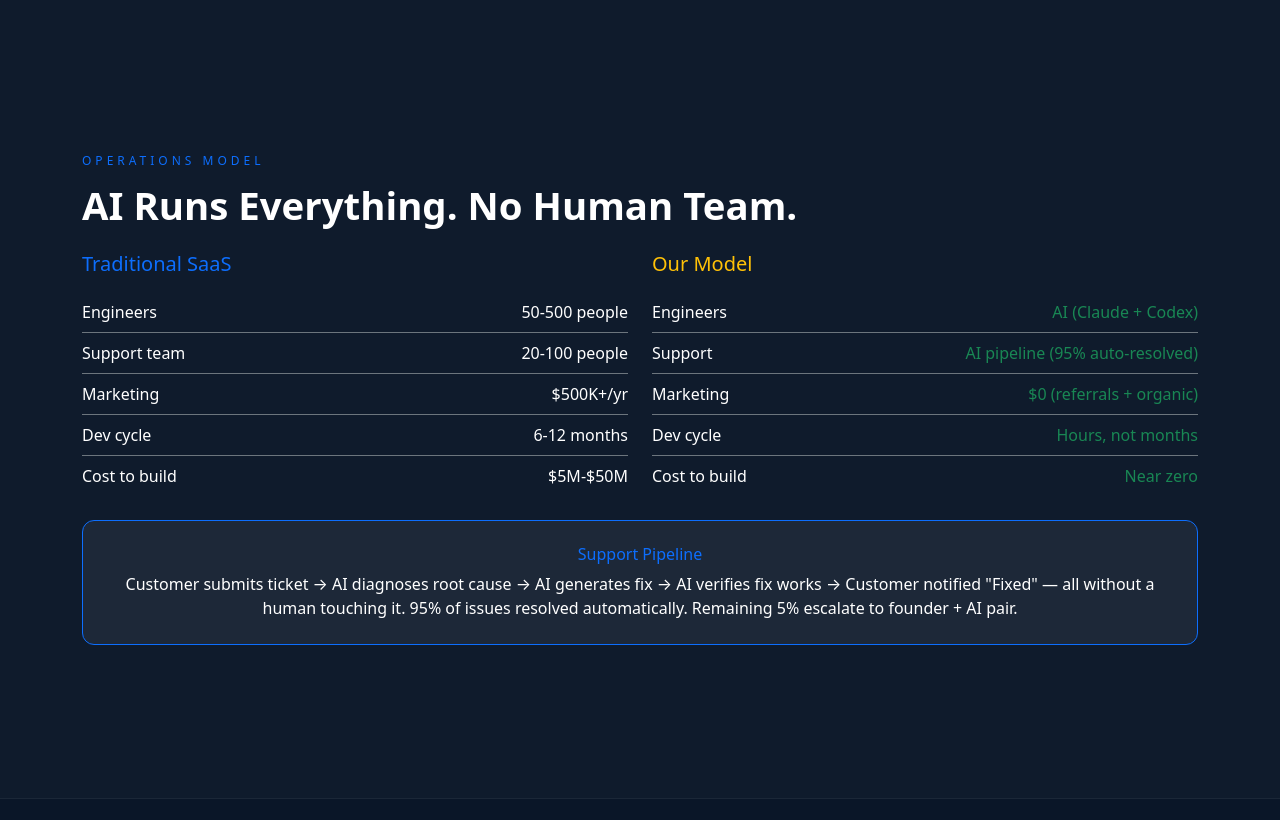
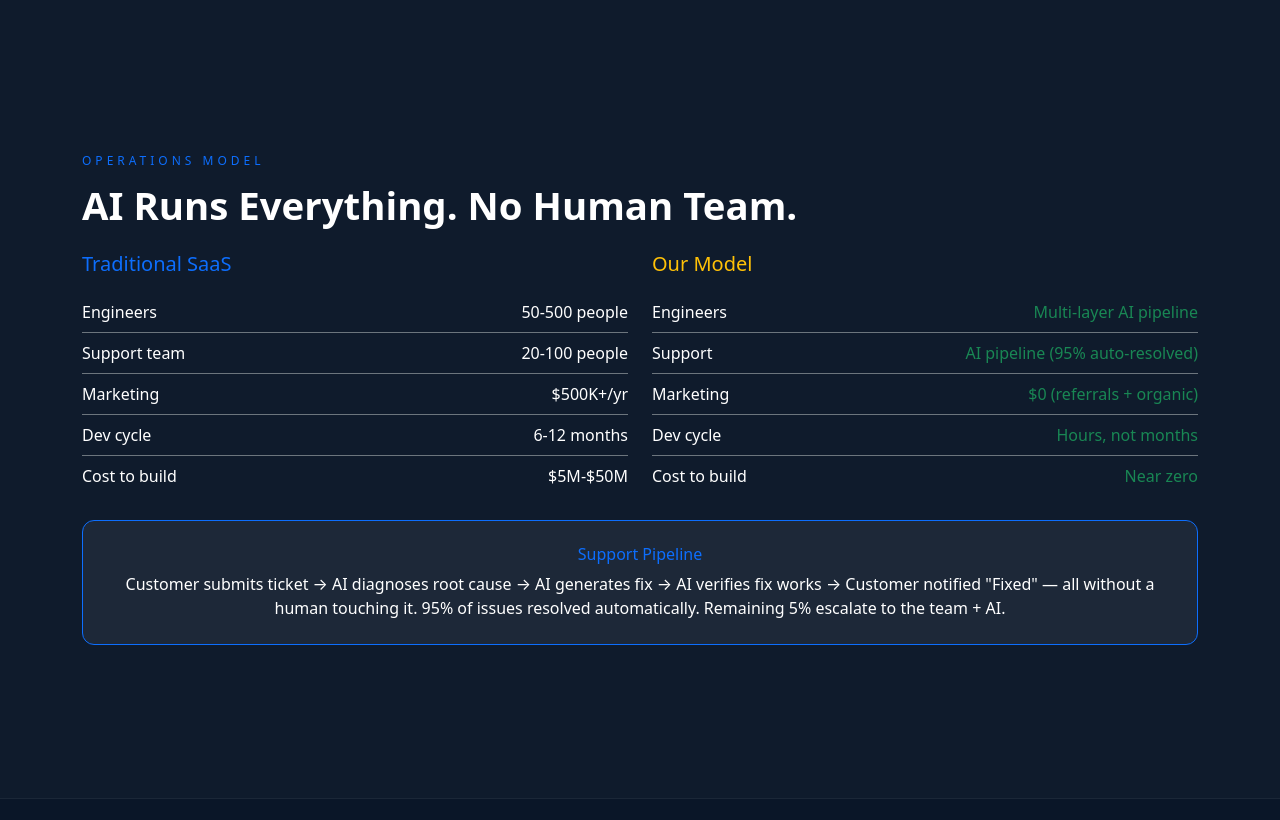
Before and after one commit to 9211sheppard/freight-dashboard, a Flask app: page /invest in a window 1280 px wide. Shown: the part 3867-4687 px from the top of the page. Run offline with Flask 3, Linux system fonts and the light colour scheme; some libraries are stand-ins or nearby versions.

Commit message:
Remove founder/AI tool references, update tone across all pages
- Replaced "1 founder" with "lean AI-native team" on all pages
- Replaced "Claude/Codex" with "multi-layer AI pipeline" everywhere
- Changed "Rate This Idea" to "What's Your Take?" (pitch)
- Changed "Interested?" to "We'd Value Your Perspective" (invest)
- Changed "Questions?" to "What's Your Take?" (review)
- Updated scoring language to be confident, not desperate
- Updated pitch_profiles.json to match

Co-Authored-By: Claude Opus 4.6 (1M context) <noreply@anthropic.com>

```diff
--- a/pitch_profiles.json
+++ b/pitch_profiles.json
@@ -162,7 +162,7 @@
       "stage_vision": "Stage 1: API/SaaS (data layer). Stage 2: Platform (execution layer). Stage 3: Infrastructure (the AWS of freight \u2014 every logistics transaction runs through your rails)"
     },
     "scoring_questions": {
-      "q1": "As a technical founder, does the AI-first operations model (Claude + Codex as the engineering team) feel viable or risky?",
+      "q1": "As a technical founder, does the AI-first operations model (multi-layer AI pipeline as the engineering team) feel viable or risky?",
       "q2": "How would you evaluate the technical moat \u2014 is speed of development enough, or do you need proprietary technology?",
       "q3": "At $49.99/mo with near-zero COGS, what growth rate would you need to see to consider this investable?"
     }
@@ -175,7 +175,7 @@
       "xeneta": "PitchBook/CB Insights for freight \u2014 $25K-$400K/yr for market intelligence that should be a feature, not a product",
       "our_product": "Canva vs. Adobe. Zoom vs. WebEx. The pattern repeats: incumbent charges $50K+, startup offers 95% of the value at $49.99/mo, captures the 80% of the market that was priced out",
       "network_memberships": "Freight networks are paid communities (WCA: $2-5K/yr, Pangea: $1.5-3K/yr). 100K+ forwarders belong to 3-5 networks each = $1.5B+ annual spend on directories and conferences. We disintermediate that entire layer",
-      "ai_ops": "The AI-first thesis: what if you could build a $60M ARR SaaS company with 2-3 people? Claude handles support, Codex handles engineering, Azure handles infrastructure. Gross margins above 95%",
+      "ai_ops": "The AI-first thesis: what if you could build a $60M ARR SaaS company with a lean team? A multi-layer AI pipeline handles support, engineering, and verification. Azure handles infrastructure. Gross margins above 95%",
       "cold_start": "Seeded with Maersk free API (real-time spot rates) + carrier schedule data. Network data bootstrapped from public directories. Not dependent on user-generated content to deliver Day 1 value",
       "network_effect": "Two-sided: supply side (agents share rates) and demand side (forwarders search agents). Each side makes the other more valuable. Defensible at scale \u2014 like LinkedIn for freight",
       "growth": "CAC = $0 (referral-driven). LTV at 2% monthly churn = $2,500. LTV:CAC = infinity at launch. Even at 5% churn (conservative), LTV = $1,000. Payback period: immediate",
--- a/static/pitch_profiles.json
+++ b/static/pitch_profiles.json
@@ -162,7 +162,7 @@
       "stage_vision": "Stage 1: API/SaaS (data layer). Stage 2: Platform (execution layer). Stage 3: Infrastructure (the AWS of freight \u2014 every logistics transaction runs through your rails)"
     },
     "scoring_questions": {
-      "q1": "As a technical founder, does the AI-first operations model (Claude + Codex as the engineering team) feel viable or risky?",
+      "q1": "As a technical founder, does the AI-first operations model (multi-layer AI pipeline as the engineering team) feel viable or risky?",
       "q2": "How would you evaluate the technical moat \u2014 is speed of development enough, or do you need proprietary technology?",
       "q3": "At $49.99/mo with near-zero COGS, what growth rate would you need to see to consider this investable?"
     }
@@ -175,7 +175,7 @@
       "xeneta": "PitchBook/CB Insights for freight \u2014 $25K-$400K/yr for market intelligence that should be a feature, not a product",
       "our_product": "Canva vs. Adobe. Zoom vs. WebEx. The pattern repeats: incumbent charges $50K+, startup offers 95% of the value at $49.99/mo, captures the 80% of the market that was priced out",
       "network_memberships": "Freight networks are paid communities (WCA: $2-5K/yr, Pangea: $1.5-3K/yr). 100K+ forwarders belong to 3-5 networks each = $1.5B+ annual spend on directories and conferences. We disintermediate that entire layer",
-      "ai_ops": "The AI-first thesis: what if you could build a $60M ARR SaaS company with 2-3 people? Claude handles support, Codex handles engineering, Azure handles infrastructure. Gross margins above 95%",
+      "ai_ops": "The AI-first thesis: what if you could build a $60M ARR SaaS company with a lean team? A multi-layer AI pipeline handles support, engineering, and verification. Azure handles infrastructure. Gross margins above 95%",
       "cold_start": "Seeded with Maersk free API (real-time spot rates) + carrier schedule data. Network data bootstrapped from public directories. Not dependent on user-generated content to deliver Day 1 value",
       "network_effect": "Two-sided: supply side (agents share rates) and demand side (forwarders search agents). Each side makes the other more valuable. Defensible at scale \u2014 like LinkedIn for freight",
       "growth": "CAC = $0 (referral-driven). LTV at 2% monthly churn = $2,500. LTV:CAC = infinity at launch. Even at 5% churn (conservative), LTV = $1,000. Payback period: immediate",
--- a/templates/invest.html
+++ b/templates/invest.html
@@ -56,7 +56,7 @@
         <div class="section-title">Freight Intelligence Platform<br><span style="color:var(--gold);">$49.99/mo vs $500,000/yr</span></div>
         <p style="font-size:1.15rem; opacity:0.8; line-height:1.7;">
           A 4-in-1 freight intelligence platform that replaces tools costing 100-1000x more.
-          Built by 1 founder with AI. Zero marketing spend. Zero employees.
+          Built by a lean AI-native team. Zero marketing spend. Autonomous operations.
           Targeting 80,000+ underserved SMB freight forwarders globally.
         </p>
         <div class="d-flex gap-3 mt-4 flex-wrap">
@@ -186,7 +186,7 @@
       </div>
       <div class="col-md-6">
         <h5 class="mb-3" style="color:var(--gold);">Our Model</h5>
-        <div class="d-flex justify-content-between py-2 border-bottom border-secondary"><span>Engineers</span><span style="color:var(--green);">AI (Claude + Codex)</span></div>
+        <div class="d-flex justify-content-between py-2 border-bottom border-secondary"><span>Engineers</span><span style="color:var(--green);">Multi-layer AI pipeline</span></div>
         <div class="d-flex justify-content-between py-2 border-bottom border-secondary"><span>Support</span><span style="color:var(--green);">AI pipeline (95% auto-resolved)</span></div>
         <div class="d-flex justify-content-between py-2 border-bottom border-secondary"><span>Marketing</span><span style="color:var(--green);">$0 (referrals + organic)</span></div>
         <div class="d-flex justify-content-between py-2 border-bottom border-secondary"><span>Dev cycle</span><span style="color:var(--green);">Hours, not months</span></div>
@@ -195,7 +195,7 @@
     </div>
     <div class="metric-card mt-4" style="border-color:var(--accent);">
       <h6 style="color:var(--accent);">Support Pipeline</h6>
-      <p class="mb-0 opacity-80">Customer submits ticket &rarr; AI diagnoses root cause &rarr; AI generates fix &rarr; AI verifies fix works &rarr; Customer notified "Fixed" &mdash; all without a human touching it. 95% of issues resolved automatically. Remaining 5% escalate to founder + AI pair.</p>
+      <p class="mb-0 opacity-80">Customer submits ticket &rarr; AI diagnoses root cause &rarr; AI generates fix &rarr; AI verifies fix works &rarr; Customer notified "Fixed" &mdash; all without a human touching it. 95% of issues resolved automatically. Remaining 5% escalate to the team + AI.</p>
     </div>
   </div>
 </section>
@@ -251,14 +251,14 @@
     <div class="section-label">Pre-Answered Risks</div>
     <div class="section-title">Every Hard Question, Answered.</div>
     <div class="risk-grid">
-      <div class="risk-card"><div class="q">"How do you scale support without humans?"</div><div class="a">AI support pipeline: 95% auto-resolved. Remaining 5% handled by founder + AI. Scales infinitely — each new ticket makes the AI smarter.</div></div>
+      <div class="risk-card"><div class="q">"How do you scale support without humans?"</div><div class="a">AI support pipeline: 95% auto-resolved. Remaining 5% handled by the team + AI. Scales infinitely — each new ticket makes the AI smarter.</div></div>
       <div class="risk-card"><div class="q">"What if CargoWise drops their price?"</div><div class="a">They can't. WiseTech is publicly traded at $16B. Shareholders demand revenue growth. They just RAISED prices. Their cost structure cannot serve SMBs at $49.99.</div></div>
-      <div class="risk-card"><div class="q">"One founder, no team. Key person risk?"</div><div class="a">The AI IS the team. Codebase on GitHub, documented. Claude + Codex can maintain the product autonomously. 1-2 engineers hired at $50K MRR for data ops.</div></div>
+      <div class="risk-card"><div class="q">"What about the team size?"</div><div class="a">AI-native from day one. The multi-layer AI pipeline handles development, support, and operations autonomously. Codebase on GitHub, fully documented. 1-2 engineers join at $50K MRR for data ops and reliability.</div></div>
       <div class="risk-card"><div class="q">"Where's your data at launch?"</div><div class="a">Seeded from Maersk's free API (real-time spot rates) + public carrier schedules. User data compounds with every RFQ cycle. At 10K users, we have a data moat.</div></div>
       <div class="risk-card"><div class="q">"Why can't a big company copy this?"</div><div class="a">Networks are trade associations, not software companies. WCA has never built software. Carrier tools only show THEIR rates. Nobody aggregates across the ecosystem.</div></div>
       <div class="risk-card"><div class="q">"$49.99 is too cheap. High churn?"</div><div class="a">Stickiness: contacts + years of rate history + referral credits locked to the platform. Switching means losing your data, your benchmarks, and your free months. Slack is $7.25/user and has industry-low churn.</div></div>
       <div class="risk-card"><div class="q">"Legal risk from data aggregation?"</div><div class="a">Pivoted to partnerships + user-imported data + public sources only. GDPR-compliant with country-level email filtering. CAN-SPAM unsubscribe on all outreach. Opt-out tracking in database.</div></div>
-      <div class="risk-card"><div class="q">"What if AI tools change pricing?"</div><div class="a">Multi-vendor strategy: Claude (primary) + Codex (engineering) + open-source fallback. No single-vendor lock-in. AI costs are marginal vs subscription revenue.</div></div>
+      <div class="risk-card"><div class="q">"What if AI tools change pricing?"</div><div class="a">Multi-vendor strategy across diagnostic, engineering, and verification layers + open-source fallback. No single-vendor lock-in. AI costs are marginal vs subscription revenue.</div></div>
     </div>
   </div>
 </section>
@@ -267,10 +267,10 @@
 <section class="inv-section" id="s-cta">
   <div class="container">
     <div class="cta-box">
-      <div class="section-title mb-3">Interested?</div>
+      <div class="section-title mb-3">We'd Value Your Perspective</div>
       <p style="font-size:1.15rem; opacity:0.85; max-width:600px; margin:0 auto 24px;">
-        We're exploring partnerships, advisory relationships, and funding.
-        If what you've seen resonates, let's talk.
+        The product is built. We're sharing it with professionals across industries
+        to pressure-test the viability. If you have insight to share, we're listening.
       </p>
       <div class="d-flex justify-content-center gap-3 flex-wrap">
         <a href="mailto:admin@flashcargoglobal.com?subject=Freight%20Intelligence%20-%20Investor%20Inquiry" class="btn btn-light btn-lg px-4">
```
Also changed, not shown: templates/pitch.html (+37 -12 lines), templates/review.html (+4 -4 lines).
